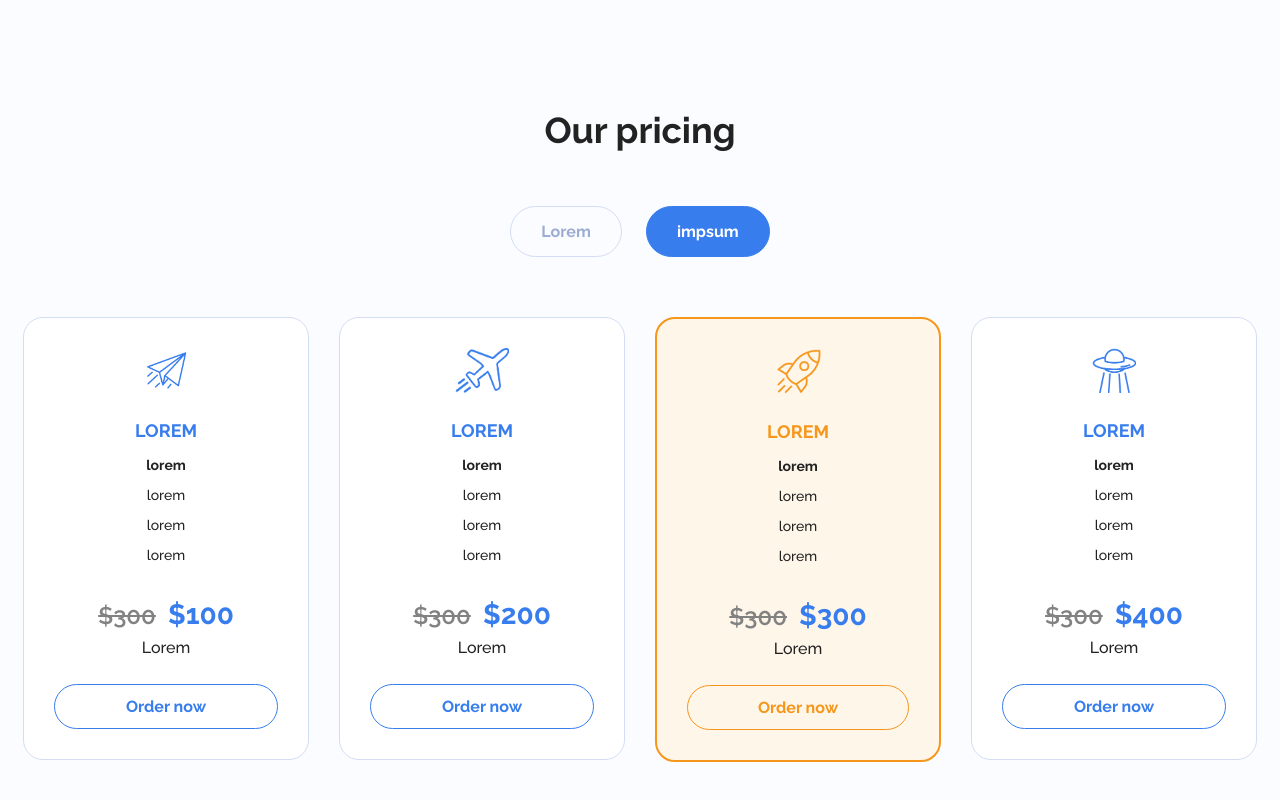
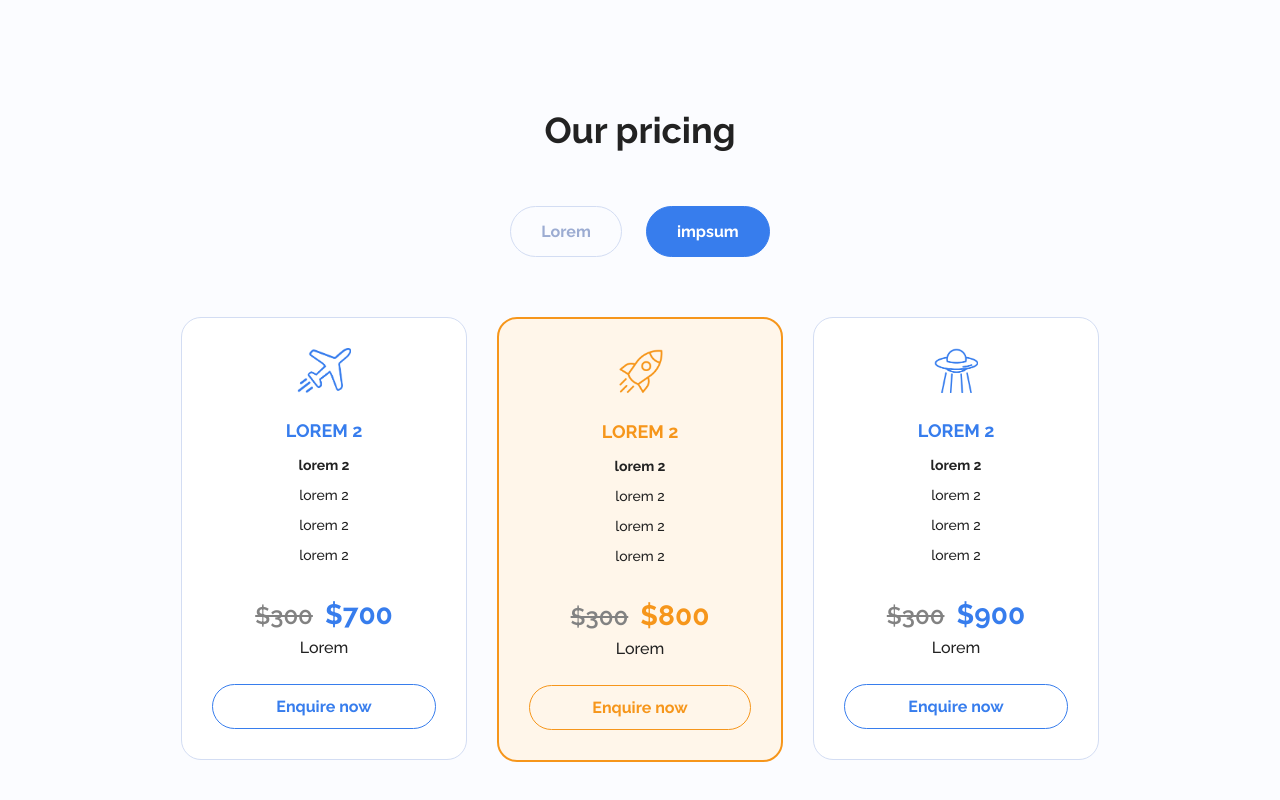
Before and after one commit to Iulian33/vanilla-test-app, a website built with webpack: page index.html in a window 1280 px wide. Shown: the part 793-1593 px from the top of the page. Built offline with nearby package versions, Linux system fonts and the light colour scheme.

Commit message:
update: small UI info change and worked on JS functions to toggle slides

```diff
--- a/index.html
+++ b/index.html
@@ -128,7 +128,8 @@
         <button class="active">impsum</button>
       </div>
 
-      <div class="row">
+      <div class="row tabs-content">
+        <div class="slide" id="slide1">
           <div class="col-md-3 col-sm-6">
             <div class="card-item">
               <img src="assets/envelop.png" alt="envelop"/>
@@ -205,8 +206,68 @@
             </div>
           </div>
         </div>
+        <div class="slide active" id="slide2">
+          <div class="col-md-3 col-sm-6">
+            <div class="card-item">
+              <img src="assets/airplane.png" alt="airplane"/>
+              <h4>Lorem 2</h4>
+              <ul>
+                <li>lorem 2</li>
+                <li>lorem 2</li>
+                <li>lorem 2</li>
+                <li>lorem 2</li>
+              </ul>
+              <div class="pricing-items">
+                <del>$300</del>
+                <span>$700</span>
+              </div>
+              <p>Lorem</p>
+              <button>Enquire now</button>
+            </div>
+          </div>
+
+          <div class="col-md-3 col-sm-6">
+            <div class="card-item popular">
+              <img src="assets/rocket.png" alt="rocket"/>
+              <h4>Lorem 2</h4>
+              <ul>
+                <li>lorem 2</li>
+                <li>lorem 2</li>
+                <li>lorem 2</li>
+                <li>lorem 2</li>
+              </ul>
+              <div class="pricing-items">
+                <del>$300</del>
+                <span>$800</span>
+              </div>
+              <p>Lorem</p>
+              <button>Enquire now</button>
+            </div>
+          </div>
+
+          <div class="col-md-3 col-sm-6">
+            <div class="card-item">
+              <img src="assets/planet.png" alt="planet"/>
+              <h4>Lorem 2</h4>
+              <ul>
+                <li>lorem 2</li>
+                <li>lorem 2</li>
+                <li>lorem 2</li>
+                <li>lorem 2</li>
+              </ul>
+              <div class="pricing-items">
+                <del>$300</del>
+                <span>$900</span>
+              </div>
+              <p>Lorem</p>
+              <button>Enquire now</button>
+            </div>
+          </div>
+        </div>
+      </div>
     </div>
   </section>
+  <script src="js/app.js"></script>
 </main>
 </body>
 </html>
--- a/js/app.js
+++ b/js/app.js
@@ -0,0 +1,27 @@
+document.addEventListener("DOMContentLoaded", function () {
+  // Wait for the DOM to be fully loaded
+
+
+  console.log("loaded");
+  // Get all tab headings and tab content slides
+  const tabHeadings = document.querySelectorAll(".tabs-headings button");
+  const tabContentSlides = document.querySelectorAll(".tabs-content .slide");
+
+  // Add click event listeners to each tab heading
+  tabHeadings.forEach(function (heading, index) {
+    heading.addEventListener("click", function () {
+      // Remove 'active' class from all tab headings and content slides
+      tabHeadings.forEach(function (h) {
+        h.classList.remove("active");
+      });
+
+      tabContentSlides.forEach(function (slide) {
+        slide.classList.remove("active");
+      });
+
+      // Add 'active' class to the selected tab heading and content slide
+      heading.classList.add("active");
+      tabContentSlides[index].classList.add("active");
+    });
+  });
+});
--- a/scss/_pricingSection.scss
+++ b/scss/_pricingSection.scss
@@ -28,6 +28,27 @@
         background: #377DED;
         border: 1px solid #377DED;
         color: #fff;
+      }
+    }
+  }
+
+  .tabs-content {
+    .slide {
+      display: none;
+      margin: 0 auto;
+
+      &.active {
+        display: block;
+      }
+
+      &:nth-child(2) {
+
+        &.active {
+          @media screen and (min-width: 992px) {
+            display: flex;
+            justify-content: center;
+          }
+        }
       }
     }
   }
@@ -124,6 +145,12 @@
       color: #F6961B;
     }
 
+    .pricing-items {
+      span {
+        color: #F6961B;
+      }
+    }
+
     button {
       border: 1px solid #F6961B;
       color: #F6961B;
```
Also changed, not shown: style.css. Lines whose indentation alone changed are shown as unchanged.
